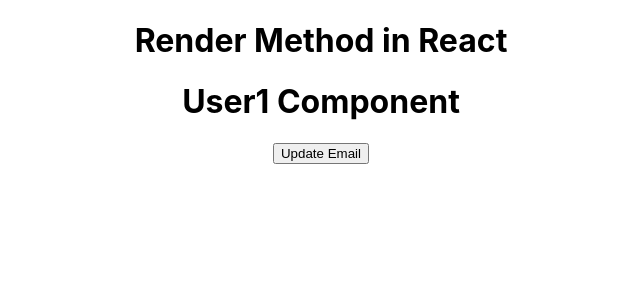
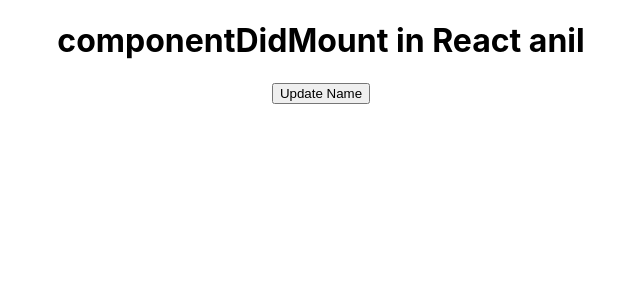
Before and after one commit to Deepakiit17/React_Tutorial, a React (Create React App) app: page / in a window 1280 px wide. Shown: the top 300 px of the page, without its empty margins (319-959 px from the left). Built offline with nearby package versions, Linux system fonts and the light colour scheme.

Commit message:
componentDidMount life cycle method

```diff
--- a/src/App.js
+++ b/src/App.js
@@ -1,19 +1,27 @@
-import { useState } from "react";
+import React from "react";
 import "./App.css";
-import User1 from "./Components/User1";
 
-function App() {
-  const [name, setName] = useState("Anil");
-
-  return (
-    <div className="App">
-      <h1>Render Method in React</h1>
-      <User1
-      //  name={name}
-      />
-      {/* <button onClick={() => setName("Sidhu")}>Update Name</button> */}
-    </div>
-  );
+class App extends React.Component {
+  constructor() {
+    super();
+    this.state = {
+      name: "anil",
+    };
+  }
+  componentDidMount() {
+    console.warn("componentDidMount");
+  }
+  render() {
+    console.warn("render");
+    return (
+      <div className="App">
+        <h1>componentDidMount in React {this.state.name}</h1>
+        <button onClick={() => this.setState({ name: "Sidhu" })}>
+          Update Name
+        </button>
+      </div>
+    );
+  }
 }
 
 export default App;
```
